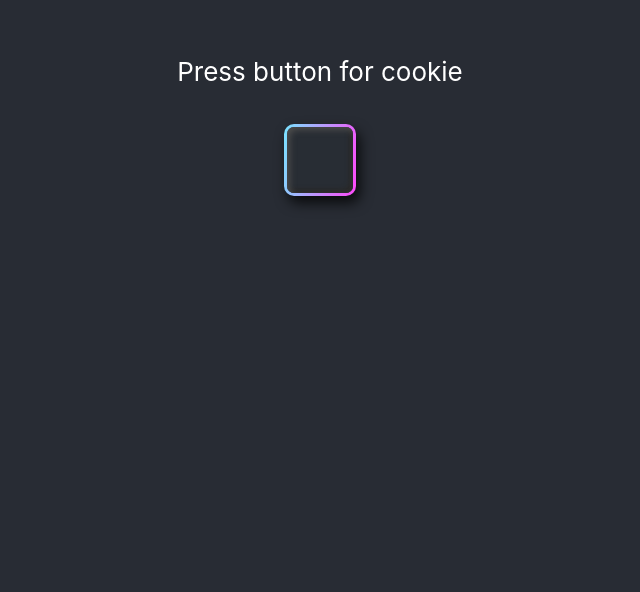
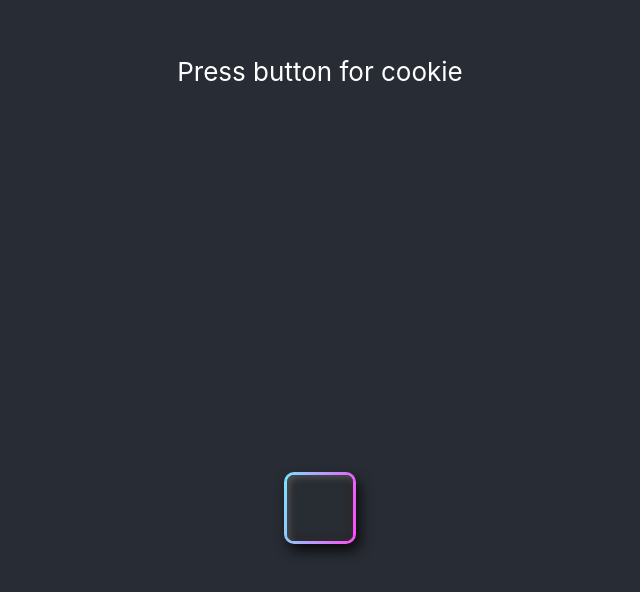
Before and after one commit to jdvolk/fortune-cookies, a React (Create React App) app: page / in a window 1280 px wide. Shown: the part 170-762 px from the top of the page, without its empty margins (320-960 px from the left). Built offline with nearby package versions, Linux system fonts and the light colour scheme.

Commit message:
add shadows to paper and cookie/ cleaned up un used css comments

```diff
--- a/src/App/App.css
+++ b/src/App/App.css
@@ -11,10 +11,9 @@
   font-size: 24px;
   min-width: 3em;
   min-height: 3em;
-  margin-top: 4%;
+  /* margin-top: 4%; */
   outline: none;
   border: solid 3px transparent;
-  /* box-shadow: 2px 1000px 1px #333333 inset; */
   background-image: linear-gradient(rgba(255, 255, 255, 0), rgba(255, 255, 255, 0)), linear-gradient(101deg, #78e4ff, #ff48fa);
   box-shadow: 4px 7px 13px 0px #000000c2, inset 3px 3px 6px 0px #4c4c4c, inset -4px -4px 4px 0px #292929, 2px 1000px 1px #282d34 inset;
   background-origin: border-box;
@@ -26,11 +25,16 @@
   color: white;
   box-shadow: inset 4px 7px 13px 0px #000000c2, inset -4px -2px 13px 0px #000000c2, 4px 7px 13px 0px #000000c2;
 }
+.button:active {
+  color: white;
+  box-shadow: inset 4px 7px 13px 0px #000000c2, inset -4px -2px 13px 0px #000000c2, 4px 7px 13px 0px #000000c2;
+}
 .Hidden {
   visibility: hidden
 }
 
 .Cookie-container {
+  height: 17em;
   display: grid;
 }
 /* button.button {
--- a/src/Cookie/Cookie.css
+++ b/src/Cookie/Cookie.css
@@ -4,6 +4,7 @@
 }
 
 .WholeCookieAnimation {
+	filter: drop-shadow(8px 7px 6px black);
 	grid-area: 1 / 1;
 	margin-left: 35px;
 	animation: popIn .7s ease-in forwards;
--- a/src/CookiePaper/CookiePaper.css
+++ b/src/CookiePaper/CookiePaper.css
@@ -1,8 +1,11 @@
 .hidden {
   display: none;
+}
 
-}
 .cookie-paper {
+  min-width: 35em;
+  max-height: 40%;
+  box-shadow: 6px 6px 13px 0px #000000c2;
   animation: popIn .7s ease-in forwards;
   grid-area: 1 / 1;
 }
```
